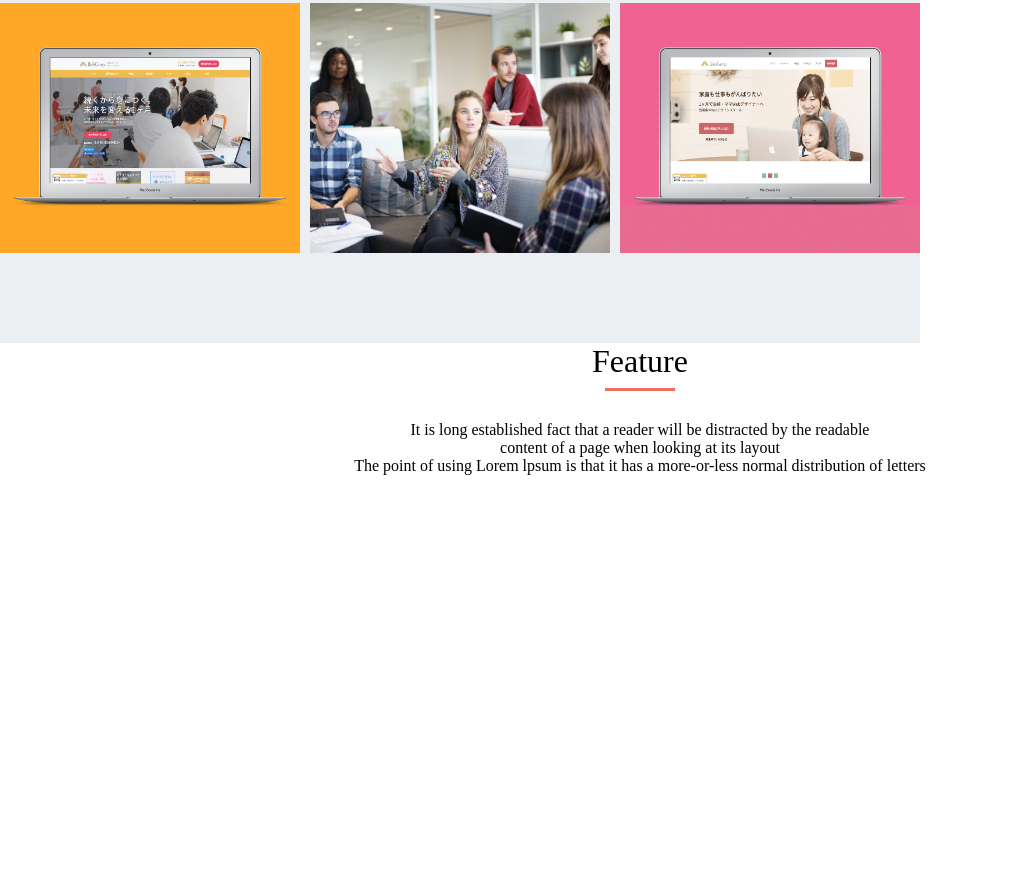
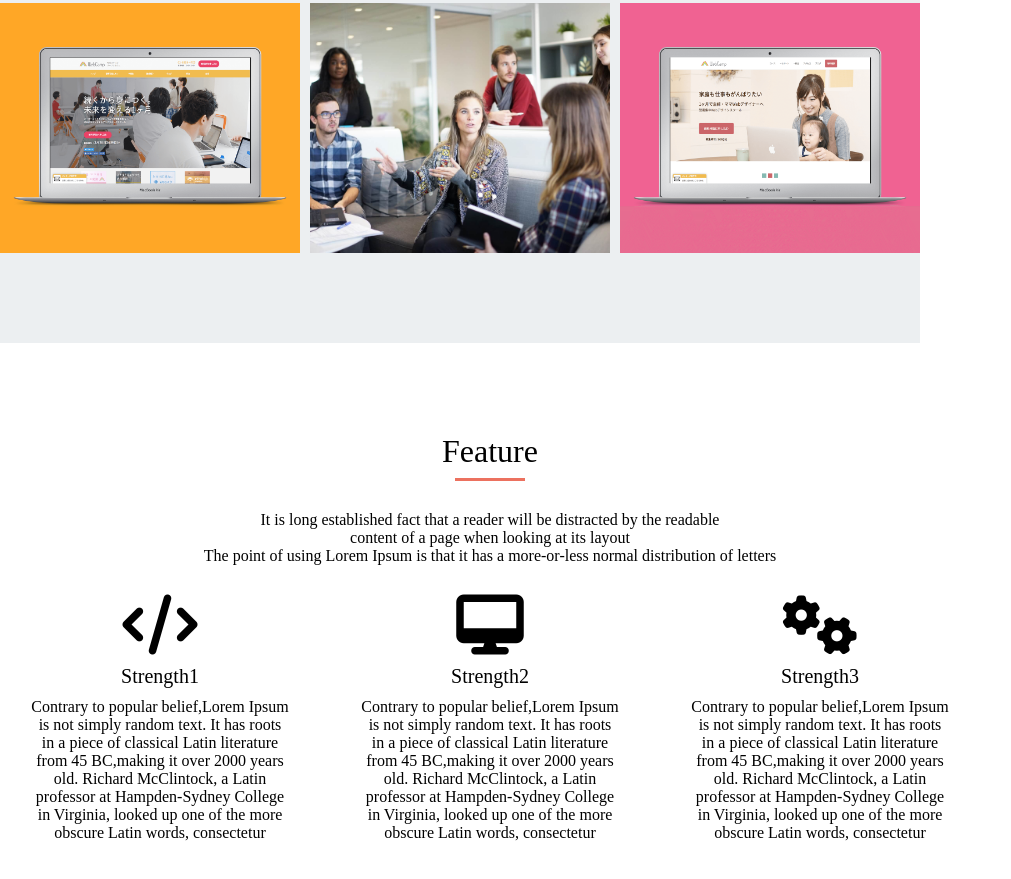
Before and after one commit to shouichi161/mysite, a plain HTML site: page index.html in a window 1280 px wide. Shown: the part 1229-2108 px from the top of the page, without its empty margins (0-1011 px from the left). Before the commit the page ends 1734 px from the top, so only its background shows below. Drawn offline with Linux system fonts and the light colour scheme.

Commit message:
[add]Fearture作成

```diff
--- a/index.css
+++ b/index.css
@@ -78,8 +78,7 @@ nav{
 .main-text{
   font-size: 16px;
   color: #000000;
-  padding-top: 30px;
-  padding-bottom: 30px;
+  padding: 30px 0;
   text-align: center;
 }
 
@@ -133,3 +132,36 @@ nav{
   background-position: center;
   margin-left: 10px;
 }
+
+.feature{
+  width: 980px;
+  padding: 90px 0;
+}
+
+.strength-content{
+  display: flex;
+}
+
+.strength{
+  width: 320px;
+  text-align: center;
+}
+
+.strength:nth-child(2){
+  margin: 0 10px;
+}
+
+.strength-icon{
+  font-size: 60px;
+}
+
+.strength-title{
+  font-size: 20px;
+  color: #000000;
+  padding: 10px 0px;
+}
+
+.strength-text{
+  font-size: 16px;
+  color: #000000;
+}
--- a/index.html
+++ b/index.html
@@ -36,7 +36,7 @@
           <p class="main-text">
             It is a long established fact that a reader will be distracted by the readable<br>
             content of a page when looking at its layout.<br>
-            The point of using Lorem lpsum is that it has a more-or-less normal distribution of letters
+            The point of using Lorem Ipsum is that it has a more-or-less normal distribution of letters
           </p>
         </div>
 
@@ -57,9 +57,53 @@
           <p class="main-text">
             It is long established fact that a reader will be distracted by the readable<br>
             content of a page when looking at its layout<br>
-            The point of using Lorem lpsum is that it has a more-or-less normal distribution of letters
+            The point of using Lorem Ipsum is that it has a more-or-less normal distribution of letters
           </p>
+          <div class="strength-content">
+            <div class="strength">
+              <i class="strength-icon fas fa-code"></i>
+              <p class="strength-title">Strength1</p>
+              <p class="strength-text">
+                Contrary to popular belief,Lorem Ipsum<br>
+                is not simply random text. It has roots<br>
+                in a piece of classical Latin literature<br>
+                from 45 BC,making it over 2000 years<br>
+                old. Richard McClintock, a Latin<br>
+                professor at Hampden-Sydney College<br>
+                in Virginia, looked up one of the more<br>
+                obscure Latin words, consectetur
+              </p>
+            </div>
+            <div class="strength">
+              <i class="strength-icon fas fa-desktop"></i>
+              <p class="strength-title">Strength2</p>
+              <p class="strength-text">
+                Contrary to popular belief,Lorem Ipsum<br>
+                is not simply random text. It has roots<br>
+                in a piece of classical Latin literature<br>
+                from 45 BC,making it over 2000 years<br>
+                old. Richard McClintock, a Latin<br>
+                professor at Hampden-Sydney College<br>
+                in Virginia, looked up one of the more<br>
+                obscure Latin words, consectetur
+              </p>
 
+            </div>
+            <div class="strength">
+              <i class="strength-icon fas fa-cogs"></i>
+              <p class="strength-title">Strength3</p>
+              <p class="strength-text">
+                Contrary to popular belief,Lorem Ipsum<br>
+                is not simply random text. It has roots<br>
+                in a piece of classical Latin literature<br>
+                from 45 BC,making it over 2000 years<br>
+                old. Richard McClintock, a Latin<br>
+                professor at Hampden-Sydney College<br>
+                in Virginia, looked up one of the more<br>
+                obscure Latin words, consectetur
+              </p>
+            </div>
+          </div>
 
         </div>
       </div>
```
